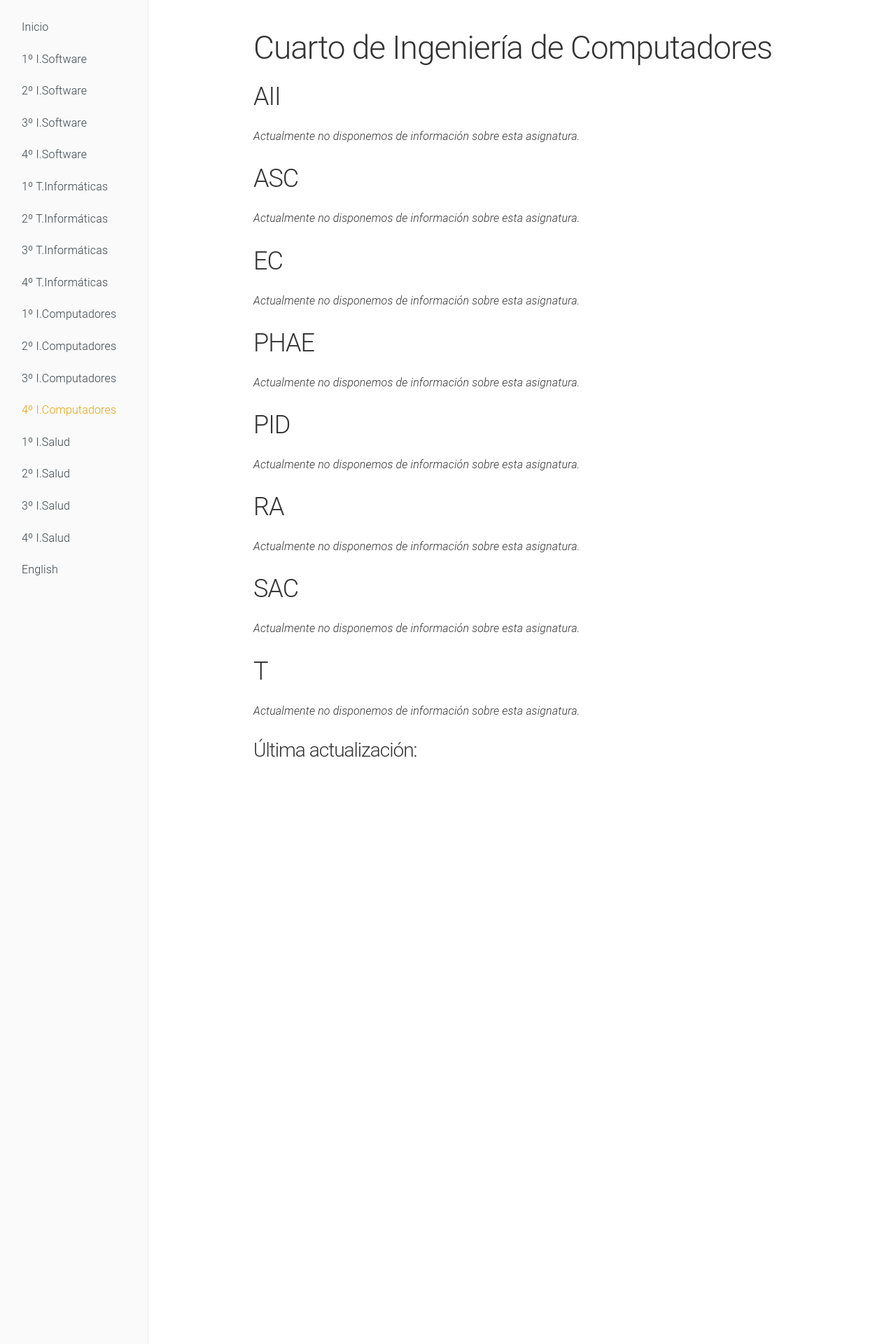
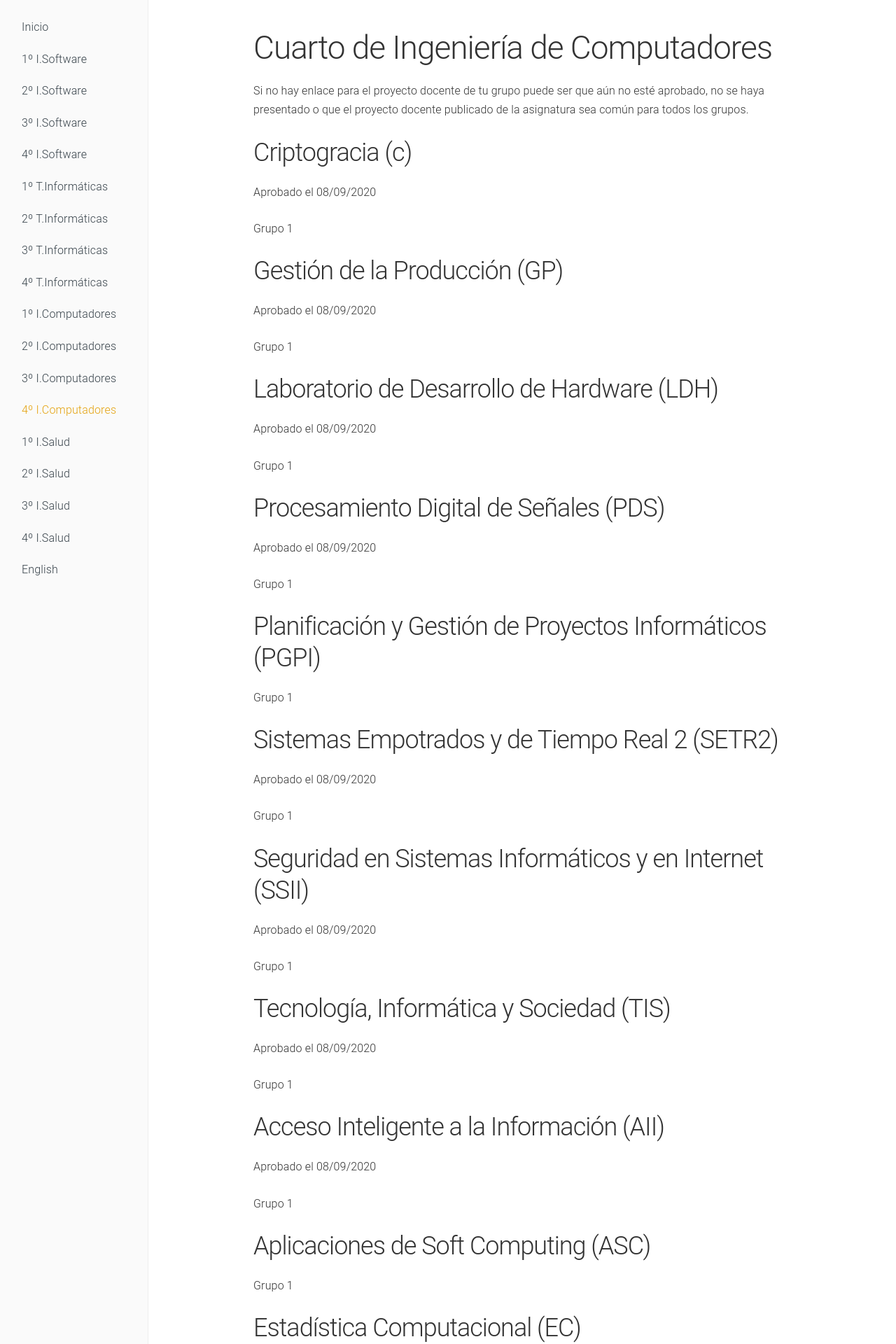
Before and after one commit to dlga/dlgaadaptaciones, a Jekyll site: the page built from 4comp.md, in a window 1280 px wide. Shown: the top 1920 px of the page at 70% size. Built offline with Jekyll 4.4.1, drawn with Linux system fonts in a browser that asks for light colours; some of the changed text lies outside the part shown.

```diff
--- a/4comp.md
+++ b/4comp.md
@@ -6,21 +6,114 @@ navigation: 13
 
 # Cuarto de Ingeniería de Computadores
 
-## AII
-*Actualmente no disponemos de información sobre esta asignatura.*
-## ASC
-*Actualmente no disponemos de información sobre esta asignatura.*
-## EC
-*Actualmente no disponemos de información sobre esta asignatura.*
-## PHAE
-*Actualmente no disponemos de información sobre esta asignatura.*
-## PID
-*Actualmente no disponemos de información sobre esta asignatura.*
-## RA
-*Actualmente no disponemos de información sobre esta asignatura.*
-## SAC
-*Actualmente no disponemos de información sobre esta asignatura.*
-## T
-*Actualmente no disponemos de información sobre esta asignatura.*
+Si no hay enlace para el proyecto docente de tu grupo puede ser que aún no esté aprobado, no se haya presentado o que el proyecto docente publicado de la asignatura sea común para todos los grupos.
 
-### Última actualización:
+## Criptogracia (c)
+
+Aprobado el 08/09/2020
+
+[Grupo 1](https://uses0-my.sharepoint.com/:b:/g/personal/delegacion_etsii_us_es/EXACM0ajaqFJqSP0K-RB8BwBGcWFGT4jYk77VL1M7iy4Bg?e=dNi8NT)
+
+
+## Gestión de la Producción (GP)
+
+Aprobado el 08/09/2020
+
+[Grupo 1]()
+
+## Laboratorio de Desarrollo de Hardware (LDH)
+
+Aprobado el 08/09/2020
+
+[Grupo 1]()
+
+
+## Procesamiento Digital de Señales (PDS)
+
+Aprobado el 08/09/2020
+
+[Grupo 1](https://uses0-my.sharepoint.com/:b:/g/personal/delegacion_etsii_us_es/EQm0DRB4gCFFtM-C94y9ElUBmqOiv1YOgpfdpIX4jkhJmg?e=iIxTaK)
+
+
+## Planificación y Gestión de Proyectos Informáticos (PGPI)
+
+
+
+[Grupo 1]()
+
+
+## Sistemas Empotrados y de Tiempo Real 2 (SETR2)
+
+Aprobado el 08/09/2020
+
+[Grupo 1](https://uses0-my.sharepoint.com/:b:/g/personal/delegacion_etsii_us_es/EcxedcfMkpJEq42ovpiLbxQBMUatlAGXdeZLFscZx4vbJw?e=kT5ajo)
+
+
+## Seguridad en Sistemas Informáticos y en Internet (SSII)
+
+Aprobado el 08/09/2020
+
+[Grupo 1](https://uses0-my.sharepoint.com/:b:/g/personal/delegacion_etsii_us_es/EU1dvH55s49CkEJQb9GVS90B8rjTPoi6uQY3KyhcJNSnog?e=edffs3)
+
+
+## Tecnología, Informática y Sociedad (TIS)
+
+Aprobado el 08/09/2020
+
+[Grupo 1](https://uses0-my.sharepoint.com/:b:/g/personal/delegacion_etsii_us_es/EZ0zFkVbfAtMsqNsn_gXZW4BnFX5RtAxjRGuq8CKnAGcIg?e=C0PHVk)
+
+
+## Acceso Inteligente a la Información (AII)
+
+Aprobado el 08/09/2020
+
+[Grupo 1](https://uses0-my.sharepoint.com/:b:/g/personal/delegacion_etsii_us_es/Efm24ni0hYFDty9CThTa-8IBKlqnYo3TtWw_8iLU9O7g1g?e=QdAzTS)
+
+
+## Aplicaciones de Soft Computing (ASC)
+
+
+
+[Grupo 1]()
+
+
+## Estadística Computacional (EC)
+
+
+
+[Grupo 1]()
+
+
+## Plataformas Hardware de Aplicación Específica (PHAE)
+
+
+
+[Grupo 1]()
+
+
+## Procesamiento de Imágenes Digitales (PID)
+
+
+
+[Grupo 1]()
+
+
+## Robótica y Automatización (RA)
+
+
+
+[Grupo 1]()
+
+
+## Sistemas de Adquisición y Control (SAC)
+
+Aprobado el 08/09/2020
+
+[Grupo 1](https://uses0-my.sharepoint.com/:b:/g/personal/delegacion_etsii_us_es/Ed6TfRZ6PhxNmuYmK1ejONUBCfx0Yuy-2xOHQ4WyPmJuqg?e=hFkW9l)
+
+
+## Teledetección (T)
+
+Aprobado el 08/09/2020
+
+[Grupo 1](https://uses0-my.sharepoint.com/:b:/g/personal/delegacion_etsii_us_es/EVxEknt4fg9NprJ1qMEiSIIBVKgvsOZvsJPdL0HxDNxnPQ?e=j2LNj3)
```
Also changed, not shown: 2comp.md (+50 -13 lines), 3comp.md (+67 -11 lines).
